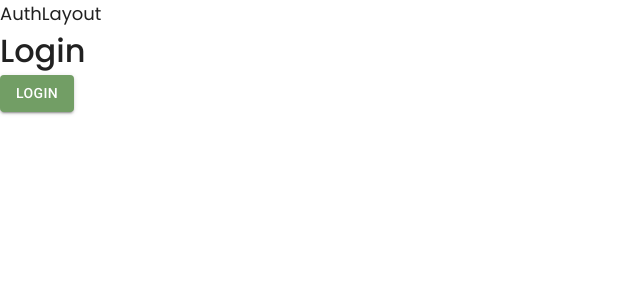
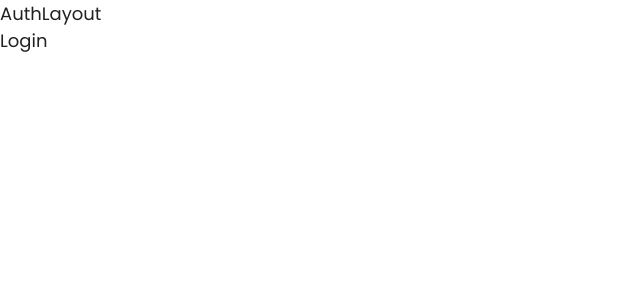
Before and after one commit to Mortharion-tech/za-travel, a React (Vite) app: page /login in a window 1280 px wide. Shown: the top 300 px of the page, without its empty margins (0-640 px from the left). Built offline with nearby package versions, Linux system fonts and the light colour scheme.

Commit message:
Update login.tsx

```diff
--- a/src/pages/login.tsx
+++ b/src/pages/login.tsx
@@ -1,10 +1,3 @@
-import { Button, Typography } from '@mui/material';
-
 export default function LoginPage() {
-  return (
-    <div>
-      <Typography variant="h1">Login</Typography>
-      <Button variant="contained">Login</Button>
-    </div>
-  );
+  return <div>Login</div>;
 }
```
